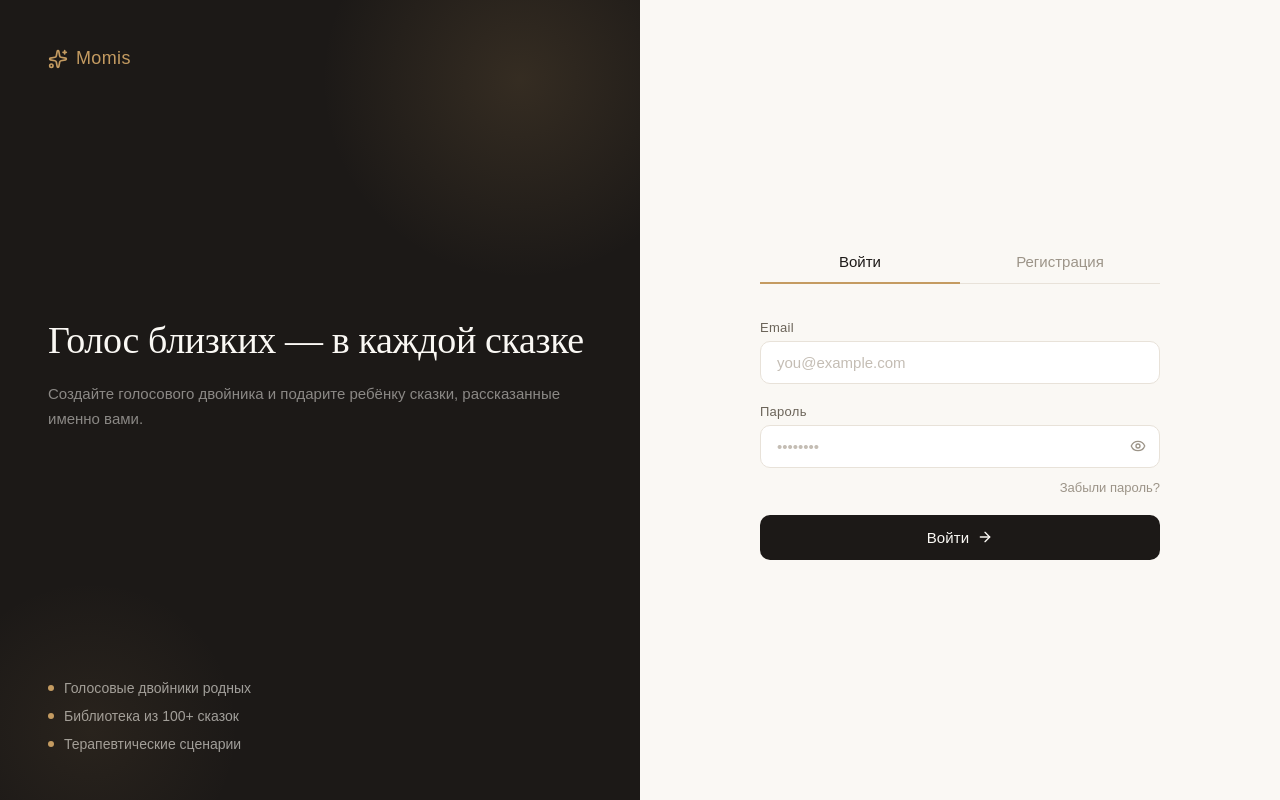
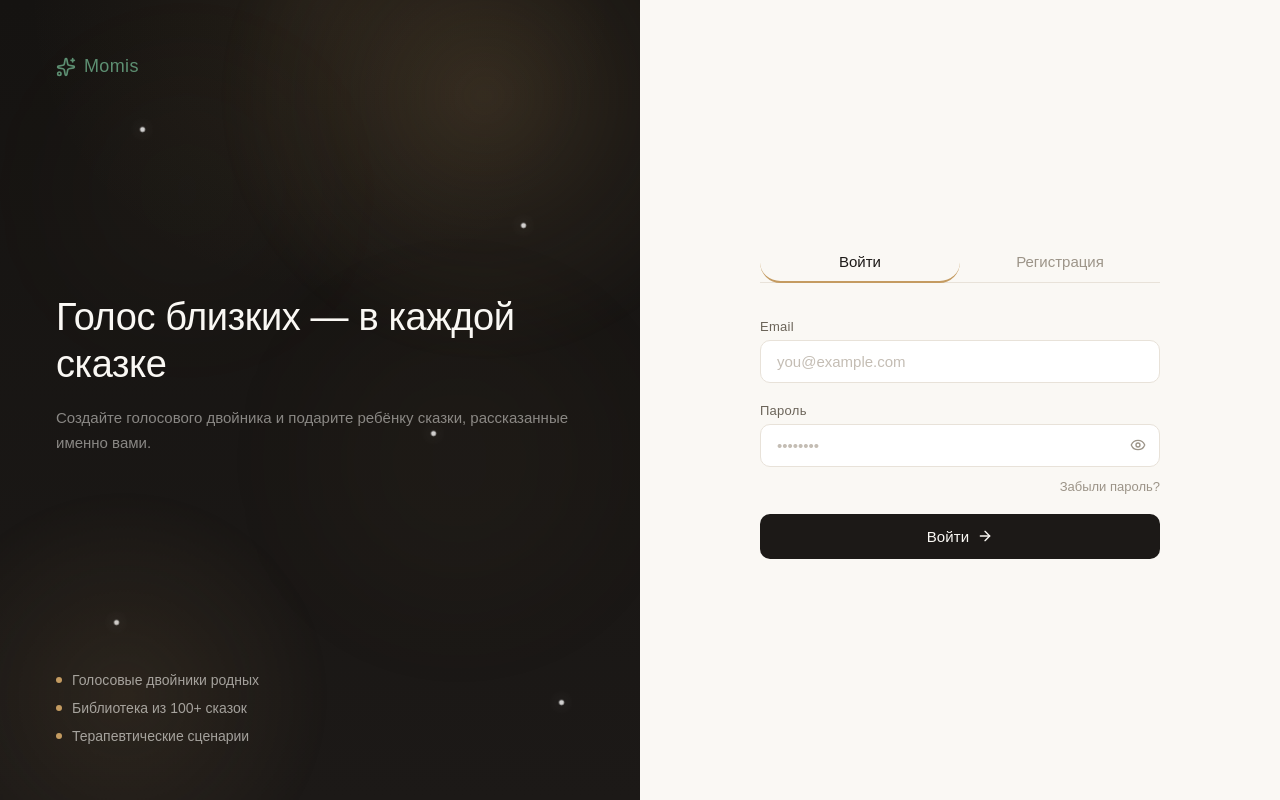
Before and after one commit to Zizi055/mumisnearby, a React (Vite) app in the folder lk/: page /#/auth in a window 1280 px wide. Built offline with nearby package versions, Linux system fonts and the light colour scheme; no server answers.

Commit message:
auth background animation

```diff
--- a/lk/src/pages/Auth.jsx
+++ b/lk/src/pages/Auth.jsx
@@ -86,6 +86,25 @@ export default function Auth() {
     <div className="auth">
 
       <div className="auth__left">
+         <div className="auth__bg">
+
+  <span className="auth__orb auth__orb--1" />
+
+  <span className="auth__orb auth__orb--2" />
+
+  <span className="auth__orb auth__orb--3" />
+
+  <span className="auth__star auth__star--1" />
+
+  <span className="auth__star auth__star--2" />
+
+  <span className="auth__star auth__star--3" />
+
+  <span className="auth__star auth__star--4" />
+
+  <span className="auth__star auth__star--5" />
+
+</div>
         <div className="auth__brand">
           <Sparkles size={20} />
           <span>Momis</span>
@@ -118,15 +137,30 @@ export default function Auth() {
           <div className="auth__tabs">
        <button
   type="button"
-              className={`auth__tab ${tab === 'login' ? 'is-active' : ''}`}
-              onClick={() => handleTabSwitch('login')}
+  className={`
+    lk-btn
+    lk-btn--ghost
+    auth__tab
+    ${tab === 'login' ? 'is-active' : ''}
+  `}
+  onClick={() =>
+    handleTabSwitch('login')
+  }
 >
   Войти
 </button>
+
 <button
   type="button"
-              className={`auth__tab ${tab === 'register' ? 'is-active' : ''}`}
-              onClick={() => handleTabSwitch('register')}
+  className={`
+    lk-btn
+    lk-btn--ghost
+    auth__tab
+    ${tab === 'register' ? 'is-active' : ''}
+  `}
+  onClick={() =>
+    handleTabSwitch('register')
+  }
 >
   Регистрация
 </button>
--- a/lk/src/styles/scss/pages/auth.scss
+++ b/lk/src/styles/scss/pages/auth.scss
@@ -26,36 +26,78 @@
 ======================================== */
 
 .auth__left {
-  background: #1C1917;
-  padding: 48px;
+  position: relative;
+  overflow: hidden;
+
   display: flex;
   flex-direction: column;
   justify-content: space-between;
-  position: relative;
-  overflow: hidden;
+
+  padding: 56px;
+
+  background:
+    radial-gradient(
+      circle at top,
+      rgba(196, 155, 97, 0.08) 0%,
+      transparent 34%
+    ),
+    linear-gradient(
+      180deg,
+      #151311 0%,
+      #1c1917 100%
+    );
 }
 
 .auth__left::before {
   content: '';
+
   position: absolute;
-  top: -120px;
-  right: -80px;
-  width: 400px;
-  height: 400px;
+  top: -180px;
+  right: -120px;
+
+  width: 520px;
+  height: 520px;
+
   border-radius: 50%;
-  background: radial-gradient(circle, rgba(196, 155, 97, 0.15) 0%, transparent 70%);
+
+  background:
+    radial-gradient(
+      circle,
+      rgba(196, 155, 97, 0.16) 0%,
+      rgba(196, 155, 97, 0.06) 40%,
+      transparent 72%
+    );
+
+  filter: blur(10px);
+
+  animation:
+    authGlowFloat 16s ease-in-out infinite;
+
   pointer-events: none;
 }
 
 .auth__left::after {
   content: '';
+
   position: absolute;
-  bottom: -80px;
-  left: -60px;
-  width: 300px;
-  height: 300px;
+  bottom: -120px;
+  left: -100px;
+
+  width: 420px;
+  height: 420px;
+
   border-radius: 50%;
-  background: radial-gradient(circle, rgba(196, 155, 97, 0.08) 0%, transparent 70%);
+
+  background:
+    radial-gradient(
+      circle,
+      rgba(196, 155, 97, 0.1) 0%,
+      transparent 70%
+    );
+
+  animation:
+    authGlowFloatReverse 18s ease-in-out infinite;
+
   pointer-events: none;
 }
 
@@ -63,14 +105,13 @@
   display: flex;
   align-items: center;
   gap: 8px;
-  color: #C49B61;
+  color: $lk-brand;
   font-size: 18px;
   font-weight: 500;
   letter-spacing: 0.02em;
 }
 
 .auth__tagline h1 {
-  font-family: 'Playfair Display', serif;
   font-size: 38px;
   font-weight: 400;
   color: #FAF8F4;
@@ -149,7 +190,7 @@
   margin-bottom: -1px;
   cursor: pointer;
   transition: all 0.2s ease;
-  font-family: 'Geologica', sans-serif;
+
 }
 
 .auth__tab:hover {
@@ -189,7 +230,7 @@
   width: 100%;
   padding: 12px 16px;
   font-size: 15px;
-  font-family: 'Geologica', sans-serif;
+
   font-weight: 300;
   color: #1C1917;
   background: #fff;
@@ -270,7 +311,7 @@
   background: none;
   border: none;
   cursor: pointer;
-  font-family: 'Geologica', sans-serif;
+
   transition: color 0.15s ease;
   padding: 0;
 }
@@ -323,7 +364,7 @@
   padding: 14px 24px;
   font-size: 15px;
   font-weight: 500;
-  font-family: 'Geologica', sans-serif;
+
   color: #FAF8F4;
   background: #1C1917;
   border: none;
@@ -363,3 +404,173 @@
 @keyframes auth-spin {
   to { transform: rotate(360deg); }
 }
+.auth__bg {
+  position: absolute;
+  inset: 0;
+
+  overflow: hidden;
+  pointer-events: none;
+}
+.auth__orb {
+  position: absolute;
+
+  border-radius: 50%;
+
+  filter: blur(90px);
+
+  opacity: 0.45;
+}
+
+.auth__orb--1 {
+  top: 12%;
+  left: 12%;
+
+  width: 220px;
+  height: 220px;
+
+  background: rgba(255, 214, 153, 0.08);
+
+  animation:
+    authFloat 14s ease-in-out infinite;
+}
+
+.auth__orb--2 {
+  right: 8%;
+  top: 42%;
+
+  width: 260px;
+  height: 260px;
+
+  background: rgba(196, 155, 97, 0.1);
+
+  animation:
+    authFloat 18s ease-in-out infinite;
+
+  animation-delay: 2s;
+}
+
+.auth__orb--3 {
+  bottom: 6%;
+  left: 30%;
+
+  width: 180px;
+  height: 180px;
+
+  background: rgba(255,255,255,0.04);
+
+  animation:
+    authFloat 16s ease-in-out infinite;
+
+  animation-delay: 5s;
+}
+.auth__star {
+  position: absolute;
+
+  width: 3px;
+  height: 3px;
+
+  border-radius: 50%;
+
+  background: rgba(255,255,255,0.9);
+
+  box-shadow:
+    0 0 10px rgba(255,255,255,0.6);
+
+  animation:
+    authStar 4s ease-in-out infinite;
+}
+
+.auth__star--1 {
+  top: 16%;
+  left: 22%;
+}
+
+.auth__star--2 {
+  top: 28%;
+  right: 18%;
+}
+
+.auth__star--3 {
+  bottom: 22%;
+  left: 18%;
+}
+
+.auth__star--4 {
+  top: 54%;
+  right: 32%;
+}
+
+.auth__star--5 {
+  bottom: 12%;
+  right: 12%;
+}
+@keyframes authFloat {
+  0% {
+    transform:
+      translateY(0)
+      scale(1);
+  }
+
+  50% {
+    transform:
+      translateY(-18px)
+      scale(1.04);
+  }
+
+  100% {
+    transform:
+      translateY(0)
+      scale(1);
+  }
+}
+
+@keyframes authGlowFloat {
+  0% {
+    transform: translate3d(0,0,0);
+  }
+
+  50% {
+    transform: translate3d(-20px, 20px, 0);
+  }
+
+  100% {
+    transform: translate3d(0,0,0);
+  }
+}
+
+@keyframes authGlowFloatReverse {
+  0% {
+    transform: translate3d(0,0,0);
+  }
+
+  50% {
+    transform: translate3d(20px,-20px,0);
+  }
+
+  100% {
+    transform: translate3d(0,0,0);
+  }
+}
+
+@keyframes authStar {
+  0% {
+    opacity: 0.2;
+    transform: scale(1);
+  }
+
+  50% {
+    opacity: 1;
+    transform: scale(1.8);
+  }
+
+  100% {
+    opacity: 0.2;
+    transform: scale(1);
+  }
+}
+.auth__brand,
+.auth__tagline,
+.auth__features {
+  position: relative;
+  z-index: 2;
+}
```
Lines whose indentation alone changed are shown as unchanged.
